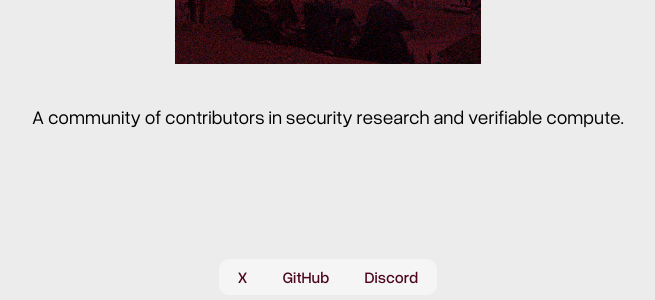
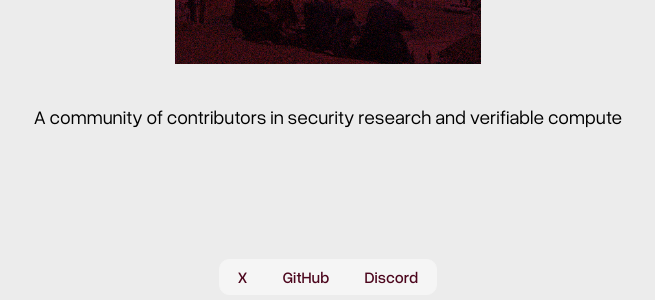
Before and after one commit to e11iptic/e11iptic.github.io, a Jekyll site: the page built from index.html, in a window 1280 px wide. Shown: the part 573-873 px from the top of the page, without its empty margins (312-967 px from the left). Built offline with Jekyll 4.4.1, drawn with Linux system fonts in a browser that asks for light colours.

Commit message:
Update tagline

```diff
--- a/index.html
+++ b/index.html
@@ -9,6 +9,6 @@ title: e11iptic
 
 <div class="description">
     <p>
-        A community of contributors in security research and verifiable compute.
+        A community of contributors in security research and verifiable compute
     </p>
 </div>
```
